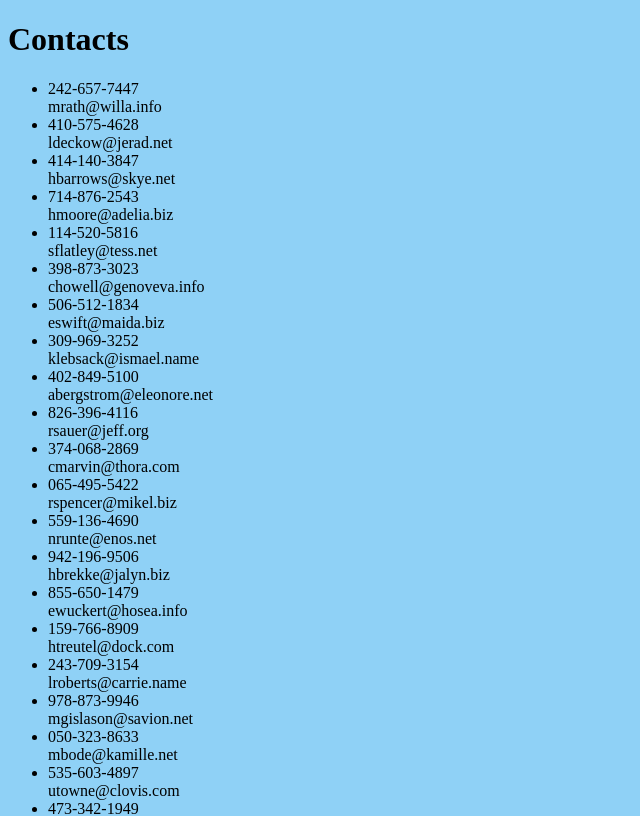
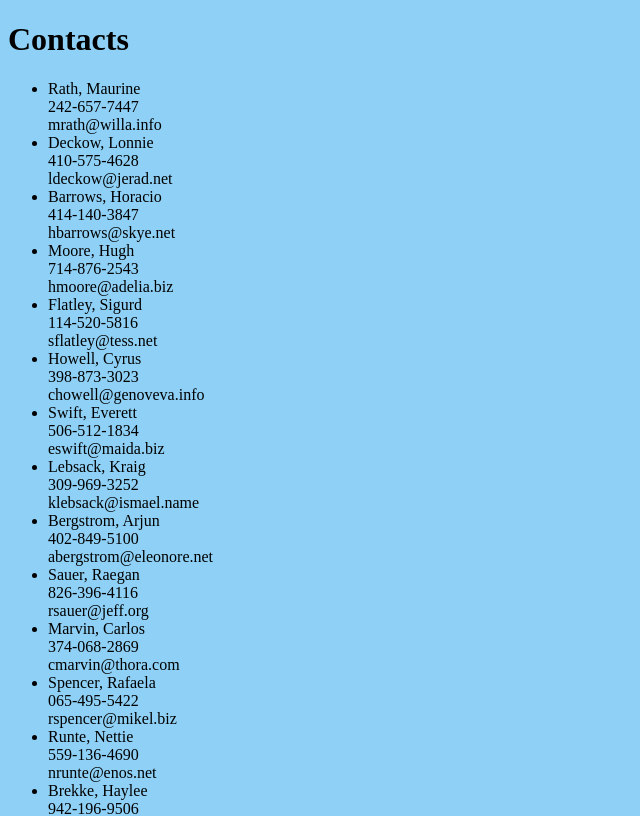
Before and after one commit to vbejgrowicz/Contact-List-App, a React app: page / in a window 1280 px wide. Shown: the top 816 px of the page, without its empty margins (0-640 px from the left). Built offline with nearby package versions, Linux system fonts and the light colour scheme.

Commit message:
Feature: Add sorted by display for name in contact item

```diff
--- a/src/components/ContactItem.jsx
+++ b/src/components/ContactItem.jsx
@@ -1,11 +1,17 @@
 import React from 'react';
 import PropTypes from 'prop-types';
+import { connect } from 'react-redux';
 
-function ContactItem({ contact }) {
+function ContactItem({ contact, sortBy }) {
   const { name, phone, email } = contact;
   return (
     <li>
       <div className="name">
+        {sortBy === 'LAST' ? (
+          `${name.last}, ${name.first}`
+        ) : (
+          `${name.first} ${name.last}`
+        )}
       </div>
       <div className="phone">
         {phone}
@@ -19,6 +25,11 @@ function ContactItem({ contact }) {
 
 ContactItem.propTypes = {
   contact: PropTypes.object.isRequired,
+  sortBy: PropTypes.string.isRequired,
 };
 
-export default ContactItem;
+function mapStateToProps({ settings }) {
+  return { sortBy: settings.sortBy };
+}
+
+export default connect(mapStateToProps, null)(ContactItem);
--- a/src/components/ContactList.jsx
+++ b/src/components/ContactList.jsx
@@ -7,7 +7,7 @@ import ContactItem from './ContactItem';
 function ContactList({ contacts }) {
   function renderContact(contact) {
     return (
-      <ContactItem key={contact.firstName} contact={contact} />
+      <ContactItem key={contact.name.first + contact.name.last} contact={contact} />
     );
   }
   return (
```
